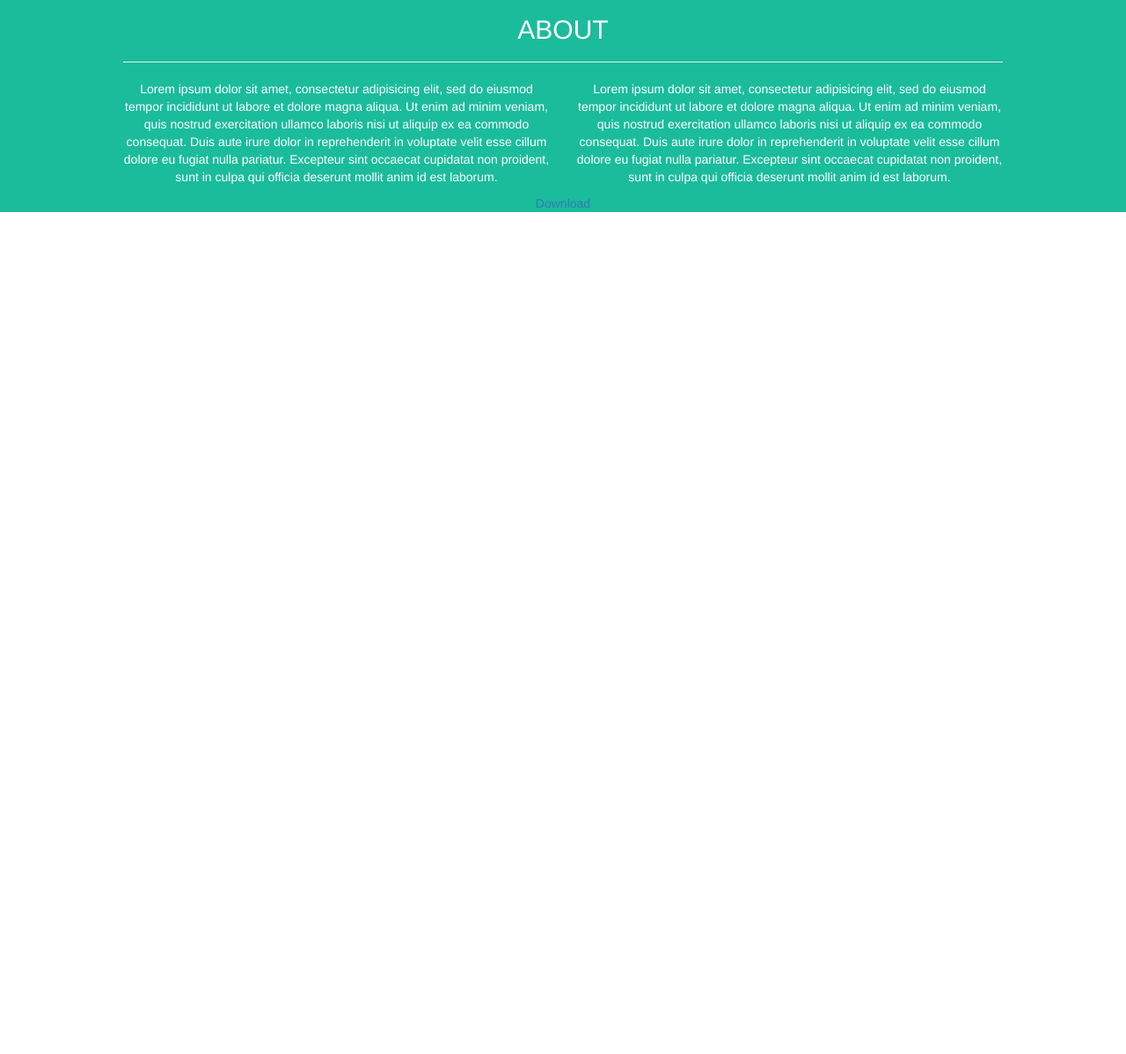
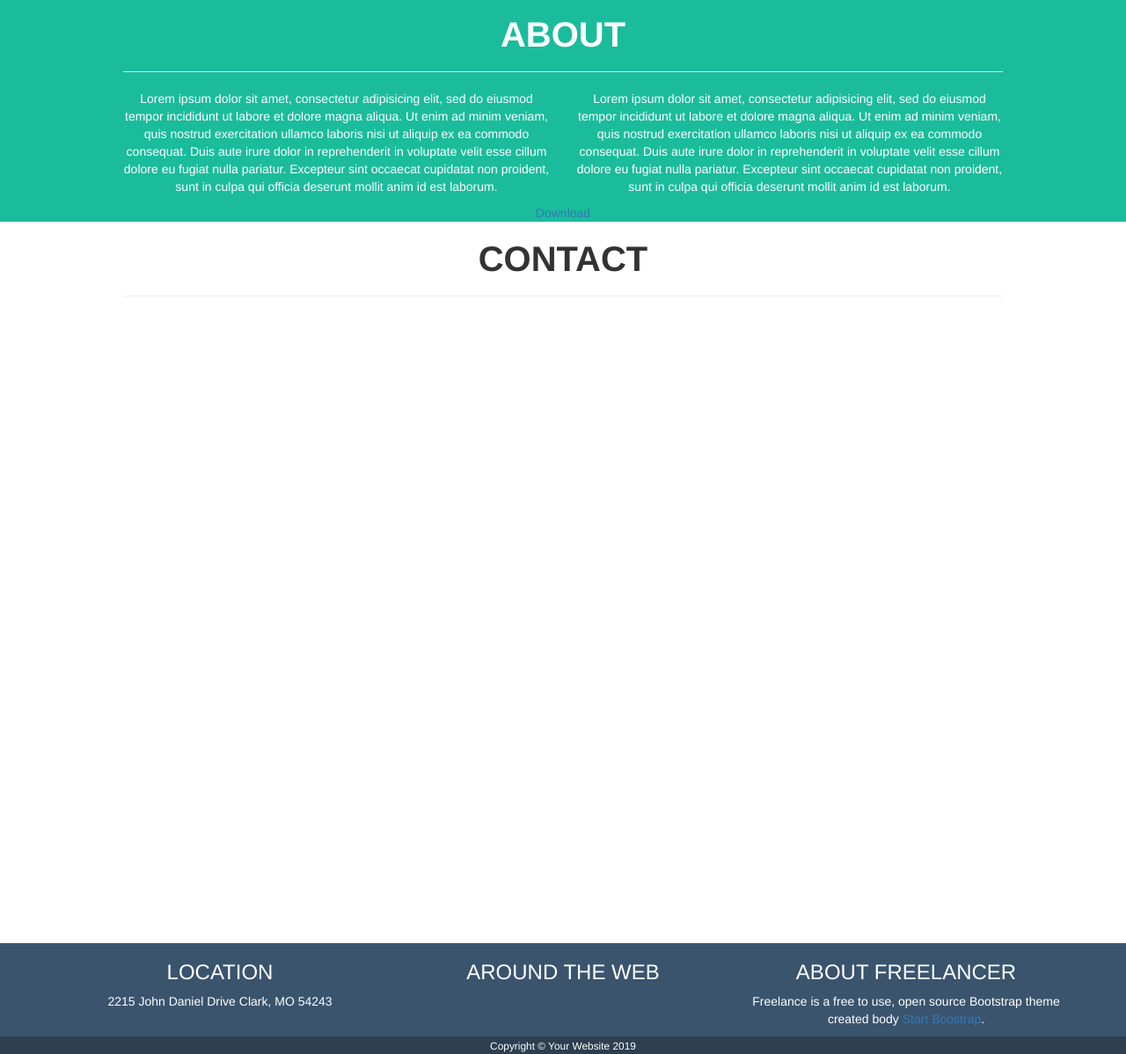
Before and after one commit to DevidCesare17/html-css-bootstrap-freelancer, a plain HTML site: page index.html in a window 1280 px wide. Shown: the part 1418-2616 px from the top of the page at 88% size. Before the commit the page ends 1659 px from the top, so only its background shows below. Drawn offline with nearby package versions, Linux system fonts and the light colour scheme.

Commit message:
Fine footer

```diff
--- a/css/style.css
+++ b/css/style.css
@@ -64,6 +64,7 @@
 .main_top h2{
   text-align: center;
   font-size: 40px;
+  font-weight: 700;
 }
 
 .bg_color{
@@ -103,8 +104,40 @@
   text-align: center;
   color: #ffffff;
 }
+
+.main_central h2{
+  text-align: center;
+  font-size: 40px;
+  font-weight: 700;
+}
 /* /main-central */
 
 /* main-bottom */
+.main_bottom{
+  height: 800px;
+}
 
+.main_bottom h2{
+  text-align: center;
+  font-size: 40px;
+  font-weight: 700;
+}
 /* /main-bottom */
+
+/* FOOTER */
+footer{
+  color: #ffffff;
+  text-align: center;
+}
+/* footer-top */
+.footer_top{
+  background-color: #3A546D;
+}
+/* /footer-top */
+
+/* footer-bottom */
+.footer_bottom{
+  background-color: #2C3E50;
+}
+/* /footer-bottom */
+/* /FOOTER */
--- a/index.html
+++ b/index.html
@@ -96,9 +96,55 @@
         </div>
       </section>
       <!-- /main-central -->
-      <section>
+
+      <!-- main-bottom -->
+      <section class="main_bottom container_short">
+        <h2>CONTACT</h2>
+        <hr>
 
       </section>
+      <!-- main-bottom -->
     </main>
+    <!-- /MAIN -->
+
+    <!-- FOOTER -->
+    <footer>
+      <!-- footer-top -->
+      <section class="footer_top container-fluid">
+        <div class="container">
+          <div class="row">
+            <div class="col-xs-12 col-sm-4 col-md-4 col-lg-4">
+              <h3>LOCATION</h3>
+              <p>2215 John Daniel Drive Clark, MO 54243</p>
+            </div>
+            <div class="col-xs-12 col-sm-4 col-md-4 col-lg-4">
+              <h3>AROUND THE WEB</h3>
+              <ul class="list-inline">
+                <li></li>
+                <li></li>
+                <li></li>
+                <li></li>
+              </ul>
+            </div>
+            <div class="col-xs-12 col-sm-4 col-md-4 col-lg-4">
+              <h3>ABOUT FREELANCER</h3>
+              <p>Freelance is a free to use, open source Bootstrap theme created body
+                <a href="#">Start Boostrap</a>.
+              </p>
+            </div>
+          </div>
+        </div>
+      </section>
+      <!-- /footer-top -->
+
+      <!-- footer-bottom -->
+      <section class="footer_bottom container-fluid">
+        <div class="container">
+          <small>Copyright &copy; Your Website 2019</small>
+        </div>
+      </section>
+      <!-- /footer-bottom -->
+    </footer>
+    <!-- /FOOTER -->
   </body>
 </html>
```
